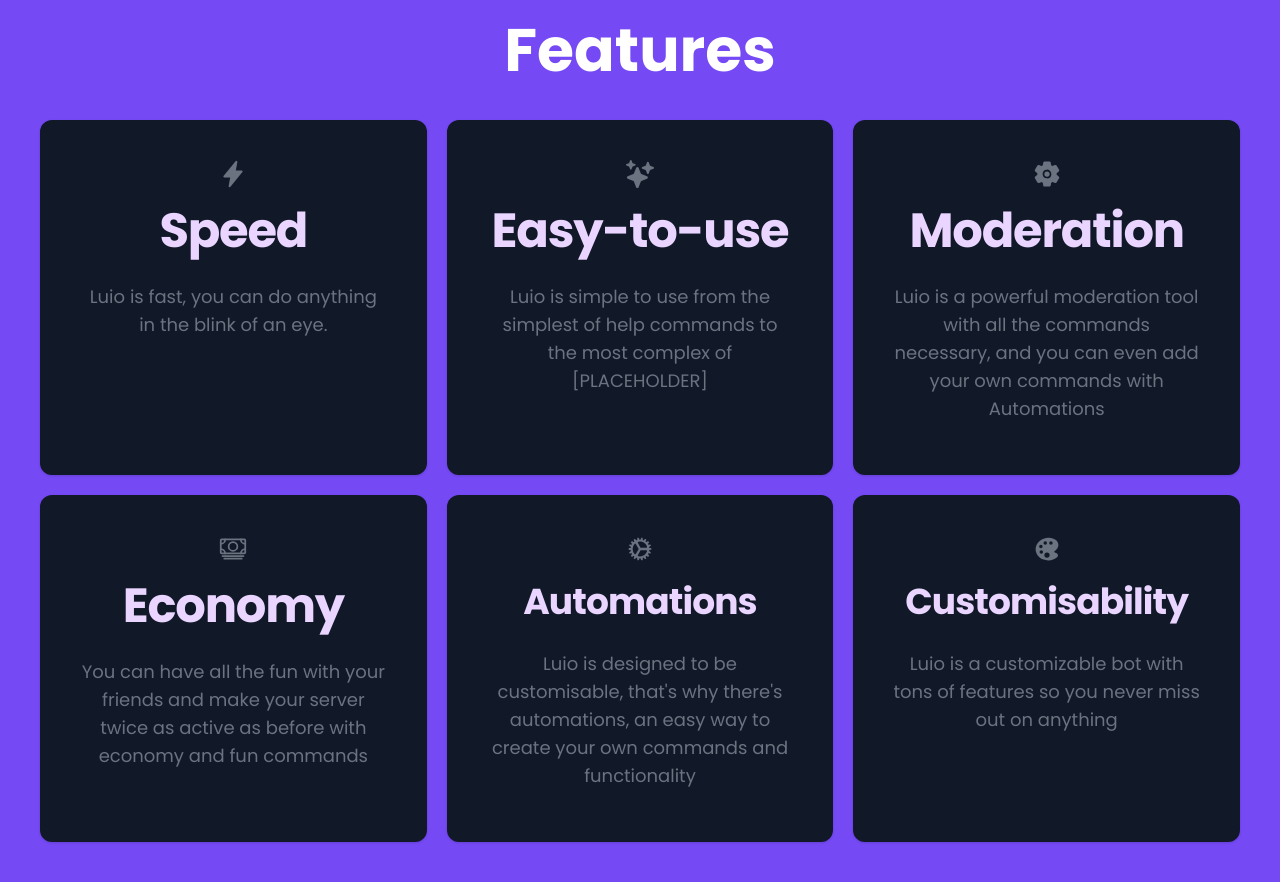
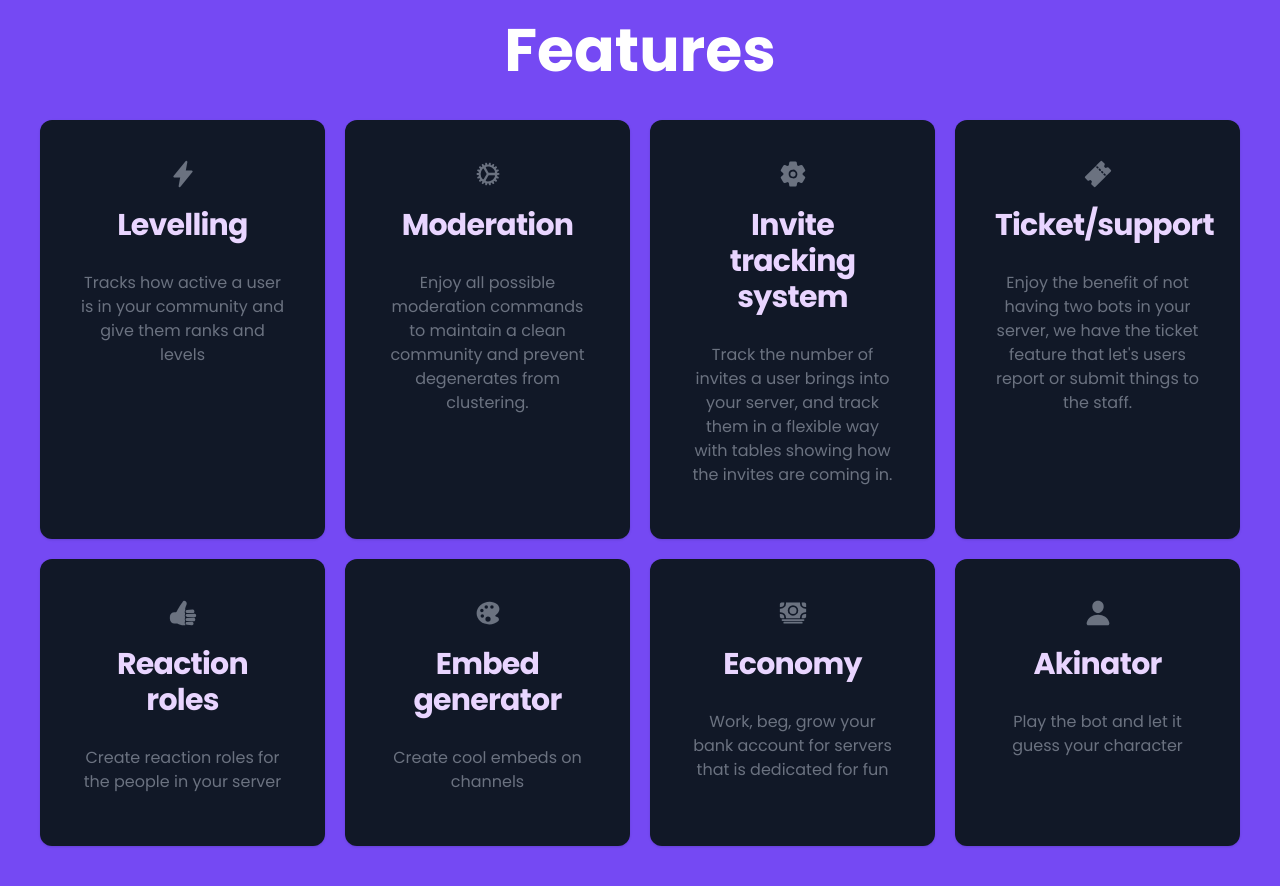
Before and after one commit to rrs12/luio, a plain HTML site: page index.html in a window 1280 px wide. Shown: the part 1180-2066 px from the top of the page. Drawn offline with nearby package versions, Linux system fonts and the light colour scheme; a web font is replaced by a local one.

Commit message:
Update index.html

```diff
--- a/index.html
+++ b/index.html
@@ -94,26 +94,26 @@
     <section id="features" class="bg-[#7549f3] pb-10 -pt-10">
         <p class="text-6xl font-bold text-white text-center">Features</p>
 
-        <div class="grid md:grid-cols-2 lg:grid-cols-3 text-center mt-10 gap-5 px-10">
+        <div class="grid md:grid-cols-2 lg:grid-cols-4 text-center mt-10 gap-5 px-10">
             <div class="  p-10 rounded-xl shadow bg-gray-900">
                 <ion-icon name="flash" class="w-7 h-7 text-gray-500 dark:text-gray-400 mb-3"></ion-icon>
 
                 <div>
-                    <h5 class="mb-7 text-4xl md:text-5xl font-semibold tracking-tight text-purple-200">
-                        Speed</h5>
+                    <h5 class="mb-7 text-2xl md:text-3xl font-semibold tracking-tight text-purple-200">
+                        Levelling</h5>
                 </div>
 
-                <p class="mb-3 text-lg font-normal text-gray-500 dark:text-gray-400">Luio is fast, you can do anything in the blink of an eye.</p>
+                <p class="mb-3 text-md font-normal text-gray-500 dark:text-gray-400">Tracks how active a user is in your community and give them ranks and levels</p>
             </div>
             <div class=" p-10 rounded-xl shadow bg-gray-900">
-                <ion-icon name="sparkles" class="w-7 h-7 text-gray-500 dark:text-gray-400 mb-3"></ion-icon>
+                <ion-icon name="cog" class="w-7 h-7 text-gray-500 dark:text-gray-400 mb-3"></ion-icon>
 
                 <div href="#">
-                    <h5 class="mb-7 text-4xl md:text-5xl font-semibold tracking-tight text-purple-200">
-                        Easy-to-use</h5>
+                    <h5 class="mb-7 text-2xl md:text-3xl font-semibold tracking-tight text-purple-200">
+                        Moderation</h5>
                     </div>
 
-                <p class="mb-3 text-lg font-normal text-gray-500 dark:text-gray-400">Luio is simple to use from the simplest of help commands to the most complex of [PLACEHOLDER]
+                <p class="mb-3 text-md font-normal text-gray-500 dark:text-gray-400">Enjoy all possible moderation commands to maintain a clean community and prevent degenerates from clustering.
                 </p>
             </div>
 
@@ -121,35 +121,36 @@
                 <ion-icon name="settings" class="w-7 h-7 text-gray-500 dark:text-gray-400 mb-3"></ion-icon>
 
                 <div href="#">
-                    <h5 class="mb-7 text-4xl md:text-5xl font-semibold tracking-tight text-purple-200">
-                        Moderation</h5>
+                    <h5 class="mb-7 text-2xl md:text-3xl font-semibold tracking-tight text-purple-200">
+                        Invite tracking system</h5>
                     </div>
 
-                <p class="mb-3 text-lg font-normal text-gray-500 dark:text-gray-400">Luio is a powerful moderation tool with all the commands necessary, and you can even add your own commands with Automations
+                <p class="mb-3 text-md font-normal text-gray-500 dark:text-gray-400">Track the number of invites a user brings into your server, and track them in a flexible way with tables showing how the invites are coming in.
                 </p>
             </div>
 
             <div class=" p-10 rounded-xl shadow bg-gray-900">
-                <ion-icon name="cash-outline" class="w-7 h-7 text-gray-500 dark:text-gray-400 mb-3"></ion-icon>
+                <ion-icon name="ticket" class="w-7 h-7 text-gray-500 dark:text-gray-400 mb-3"></ion-icon>
 
                 <div href="#">
-                    <h5 class="mb-7 text-4xl md:text-5xl font-semibold tracking-tight text-purple-200">
-                        Economy</h5>
+                    <h5 class="mb-7 text-2xl md:text-3xl font-semibold tracking-tight text-purple-200">
+                        Ticket/support</h5>
                     </div>
 
-                <p class="mb-3 text-lg font-normal text-gray-500 dark:text-gray-400">You can have all the fun with your friends and make your server twice as active as before with economy and fun commands
+                <p class="mb-3 text-md font-normal text-gray-500 dark:text-gray-400">Enjoy the benefit of not having two bots in your server, we have the ticket feature that let's users report or submit things to the staff.
                 </p>
             </div>
 
             <div class=" p-10 rounded-xl shadow bg-gray-900">
-                <ion-icon name="cog" class="w-7 h-7 text-gray-500 dark:text-gray-400 mb-3"></ion-icon>
+                <ion-icon name="thumbs-up" class="w-7 h-7 text-gray-500 dark:text-gray-400 mb-3"></ion-icon>
 
                 <div href="#">
-                    <h5 class="mb-7 text-3xl md:text-4xl font-semibold tracking-tight text-purple-200">
-                        Automations</h5>
+                    <h5 class="mb-7 text-2xl md:text-3xl font-semibold tracking-tight text-purple-200">
+                        Reaction roles</h5>
                     </div>
 
-                <p class="mb-3 text-lg font-normal text-gray-500 dark:text-gray-400">Luio is designed to be customisable, that's why there's automations, an easy way to create your own commands and functionality
+                <p class="mb-3 text-md font-normal text-gray-500 dark:text-gray-400">Create reaction roles for the people in your server
+
                 </p>
             </div>
 
@@ -157,11 +158,35 @@
                 <ion-icon name="color-palette" class="w-7 h-7 text-gray-500 dark:text-gray-400 mb-3"></ion-icon>
 
                 <div href="#">
-                    <h5 class="mb-7 text-3xl md:text-4xl font-semibold tracking-tight text-purple-200">
-                        Customisability</h5>
+                    <h5 class="mb-7 text-2xl md:text-3xl font-semibold tracking-tight text-purple-200">
+                        Embed generator</h5>
                     </div>
 
-                <p class="mb-3 text-lg font-normal text-gray-500 dark:text-gray-400">Luio is a customizable bot with tons of features so you never miss out on anything
+                <p class="mb-3 text-md font-normal text-gray-500 dark:text-gray-400">Create cool embeds on channels
+                </p>
+            </div>
+
+            <div class=" p-10 rounded-xl shadow bg-gray-900">
+                <ion-icon name="cash" class="w-7 h-7 text-gray-500 dark:text-gray-400 mb-3"></ion-icon>
+
+                <div href="#">
+                    <h5 class="mb-7 text-2xl md:text-3xl font-semibold tracking-tight text-purple-200">
+                        Economy</h5>
+                    </div>
+
+                <p class="mb-3 text-md font-normal text-gray-500 dark:text-gray-400">Work, beg, grow your bank account for servers that is dedicated for fun
+                </p>
+            </div>
+
+            <div class=" p-10 rounded-xl shadow bg-gray-900">
+                <ion-icon name="person" class="w-7 h-7 text-gray-500 dark:text-gray-400 mb-3"></ion-icon>
+
+                <div href="#">
+                    <h5 class="mb-7 text-2xl md:text-3xl font-semibold tracking-tight text-purple-200">
+                        Akinator</h5>
+                    </div>
+
+                <p class="mb-3 text-md font-normal text-gray-500 dark:text-gray-400">Play the bot and let it guess your character
                 </p>
             </div>
         </div>
```
